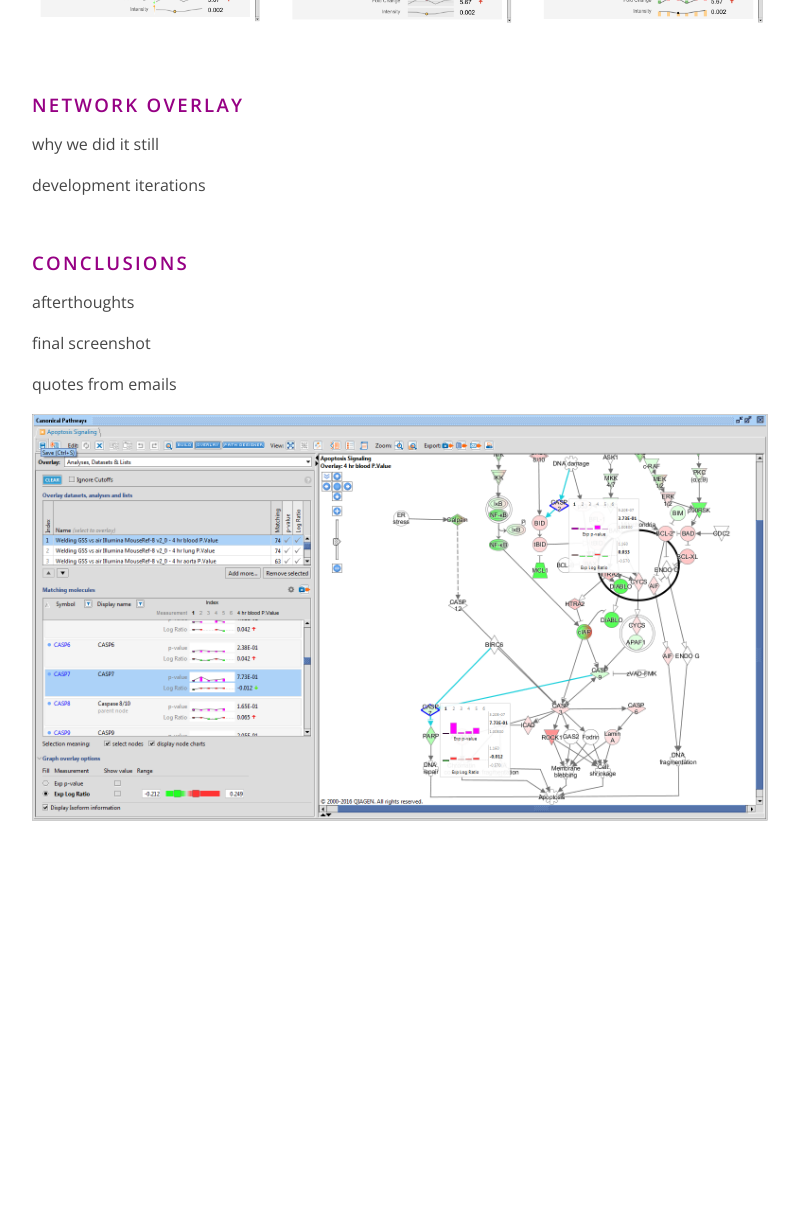
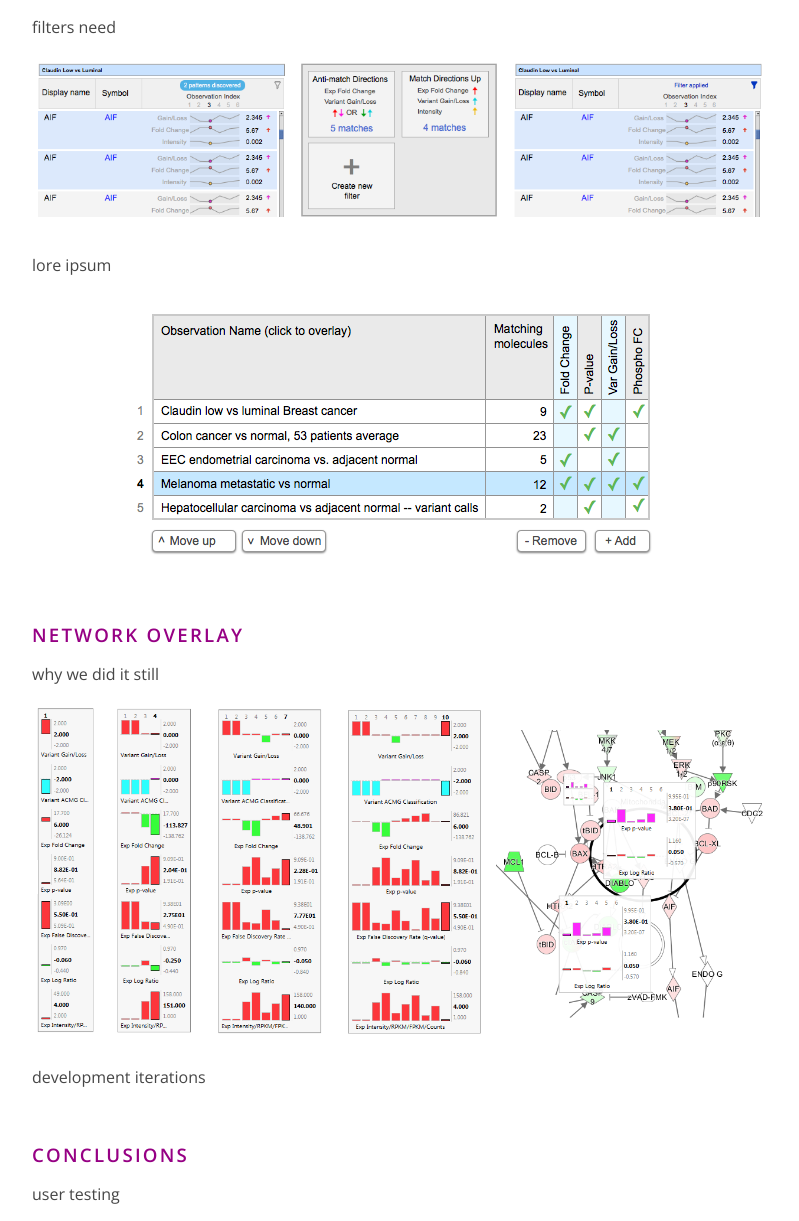
Before and after one commit to berdilaovidiu/portfolio, a plain HTML site: page multi_color_overlay.html in a window 1280 px wide. Shown: the part 3229-4450 px from the top of the page, without its empty margins (440-1239 px from the left). Before the commit the page ends 4160 px from the top, so only its background shows below. Drawn offline with nearby package versions, Linux system fonts and the light colour scheme; a script that the page names is missing; a web font is replaced by a local one.

Commit message:
multi overlay more images and quotes

```diff
--- a/multi_color_overlay.html
+++ b/multi_color_overlay.html
@@ -156,11 +156,23 @@
 
 				<p>help online and multiple talks we decided to move away from the overlay</p>
 				<p>mockups with side panels and tables</p>
-				<p>filters need </p>
+
 				<p>filters mockups </p>
 
                 <div class="gallery">
                     <a class="fancybox" rel="group" title="bla bla bla" href="img/network_overlay/8.table_sparkline_variations.png"><img class="gallery1" id="network_overlay_2" src="img/network_overlay/8.table_sparkline_variations.png" alt="" /></a>
+                </div>
+
+				<p>filters need </p>
+
+				<div class="gallery">
+                    <a class="fancybox" rel="group" title="bla bla bla" href="img/network_overlay/10.molecules_table_filters.png"><img class="gallery1" id="network_overlay_2" src="img/network_overlay/10.molecules_table_filters.png" alt="" /></a>
+                </div>
+
+				<p>lore ipsum</p>
+
+				<div class="gallery">
+                    <a class="fancybox" rel="group" title="bla bla bla" href="img/network_overlay/9.dataset_picker.png"><img class="gallery1center" id="network_overlay_2" src="img/network_overlay/9.dataset_picker.png" alt="" /></a>
                 </div>
 
 				<!--<div class="gallery">-->
@@ -170,6 +182,12 @@
 				<h2>NETWORK OVERLAY</h2>
 
 				<p>why we did it still</p>
+
+				<div class="gallery">
+					<a class="fancybox" rel="group" title="bla bla bla" href="img/network_overlay/11.chart.png"><img class="gallery1" id="network_overlay_2" src="img/network_overlay/11.chart.png" alt="" /></a>
+				</div>
+
+
 				<p>development iterations</p>
 
 				<!--<div class="gallery">-->
@@ -180,13 +198,19 @@
 
 				<h2>CONCLUSIONS</h2>
 
+				<p>user testing</p>
 				<p>afterthoughts</p>
                 <p>final screenshot</p>
-				<p>quotes from emails</p>
 
 				<div class="gallery">
 				<a class="fancybox" rel="group" title="The released version" href="img/network_overlay/10.released_version.png"><img class="gallery1" id="function_candidates_1" src="img/network_overlay/10.released_version.png" alt="" /></a>
 				</div>
+
+				<p>quotes from emails</p>
+
+				<p class="pullquote-wide">"The new multi-overlay that went into production this week helped the Sales team close a sale! That’s immediate impact. Nice job team!"</p>
+				<p class="pullquote-wide">"Qian and I received the PO right after her demo. Qian was great and the new features rock!!                "</p>
+				<p class="pullquote-wide">"I demo-ed multiple overlay feature by opening TCA cycle of dbMouse metabolomics analysis and overlaying adipose/liver/muscle expression dataset together. They were very impressed by this new multi-overlay feature.Thank you for all the effort in developing the cool features!"</p>
 
 				<div id="disqus_thread"></div>
 				<script>
--- a/style/project_typography.less
+++ b/style/project_typography.less
@@ -150,7 +150,7 @@ p {
   font-family: Georgia,Georgia,serif;
   font-style: italic;
   line-height: 1.4em;
-  float: right;
+  float: left;
   margin-bottom: 19px;
   margin-left: 1em;
   padding-left: 1em;
```
Also changed, not shown: img/network_overlay/10.molecules_table_filters.png (added), img/network_overlay/11.chart.png (added), img/network_overlay/9.dataset_picker.png (added), style/project_typography.css.
